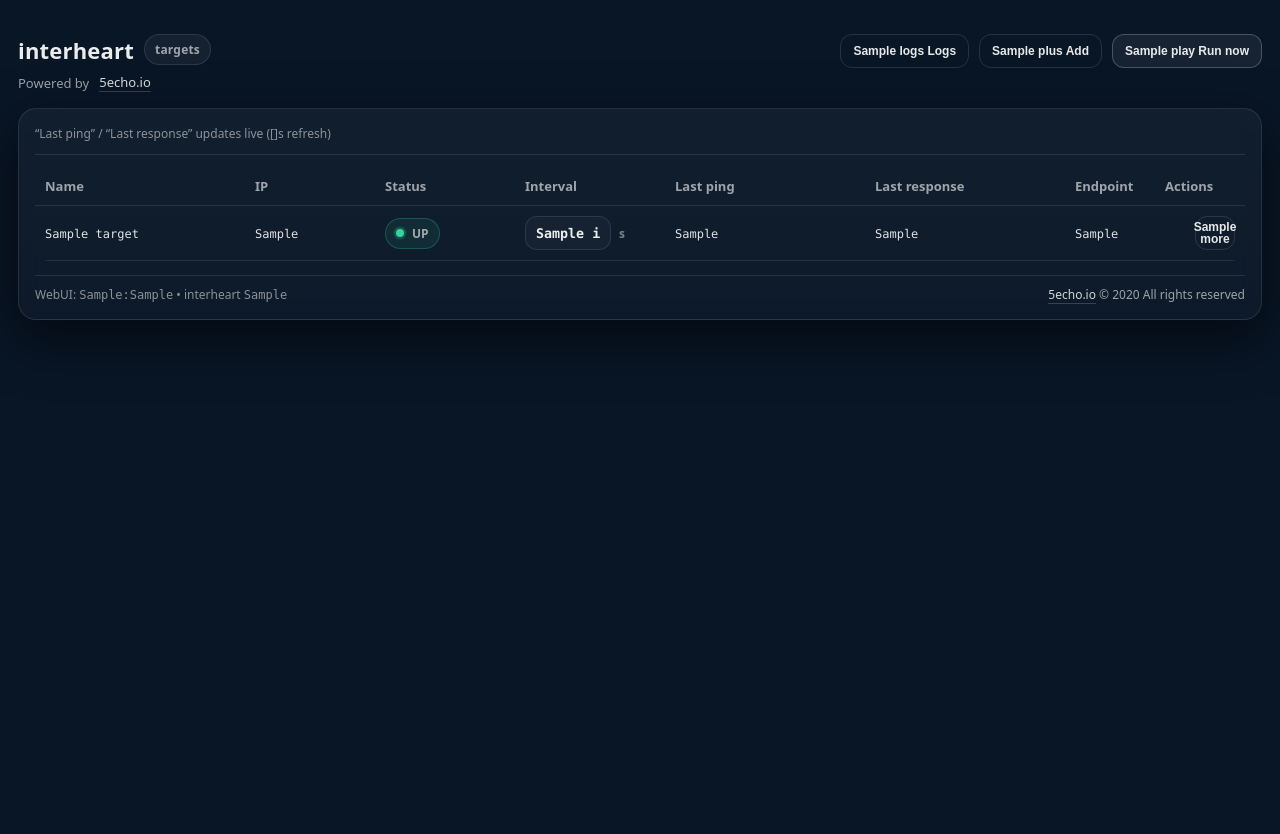
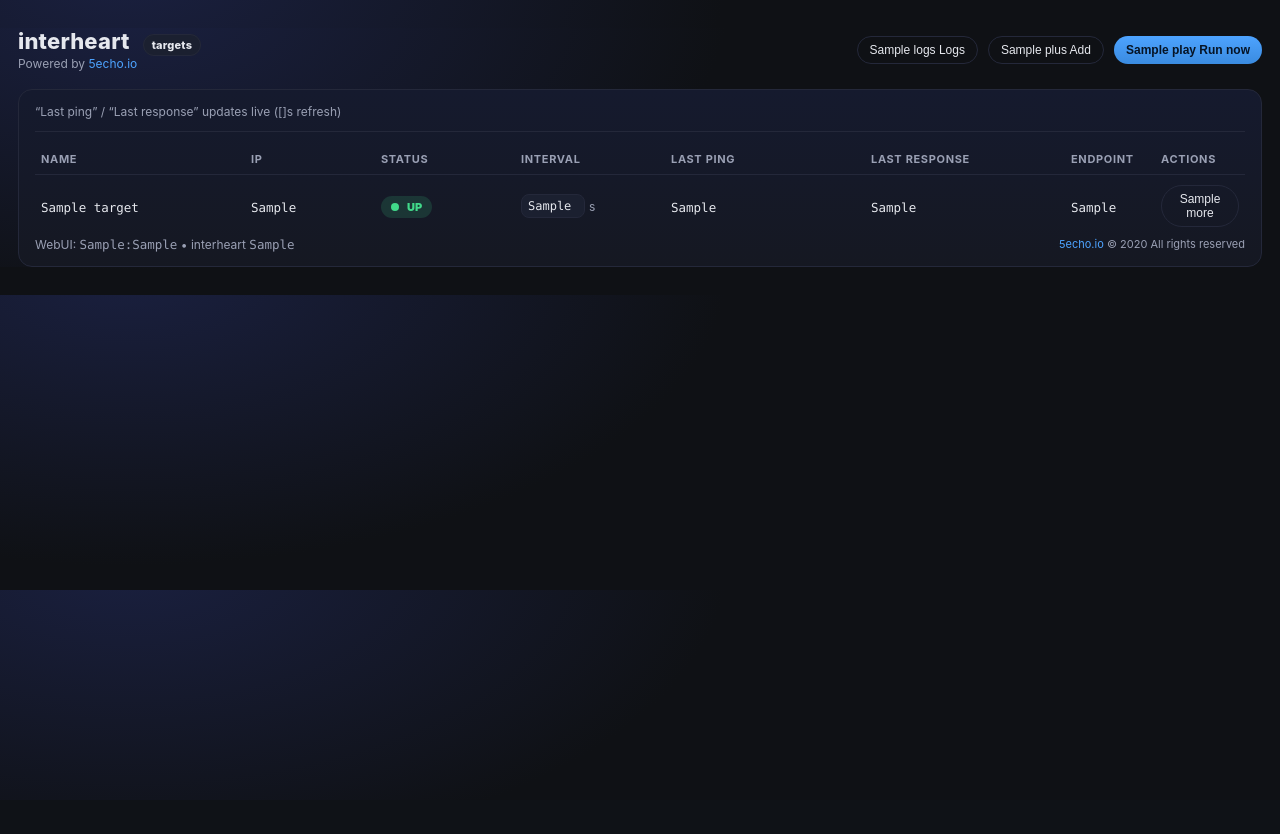
Before and after one commit to 5echo-io/interheart, a Flask app: template webui/templates/index.html in a window 1280 px wide. After the commit the page ends 763 px from the top, so only its background shows below. Run offline with Flask 3, Linux system fonts and the light colour scheme; the template is opened without the code that fills it: most values are stand-ins (such as "Sample title", 1, 10 or a date in 2020).

Commit message:
Update app.css

```diff
--- a/webui/static/app.css
+++ b/webui/static/app.css
@@ -1,301 +1,423 @@
-:root{
-  --bg:#091626;
-  --panel: rgba(12,18,32,.62);
-  --panel2: rgba(12,18,32,.78);
-  --line: rgba(255,255,255,.10);
+:root {
+  --bg: #0f1115;
+  --card: #151822;
+  --card-2: #1b2030;
+  --text: #e6e8ee;
+  --muted: #9aa0b4;
+  --line: #24283a;
 
-  --text: rgba(255,255,255,.92);
-  --muted: rgba(255,255,255,.60);
+  --primary: #4da3ff;
+  --primary-2: #3a8be0;
+  --danger: #ff5c5c;
+  --success: #41d98a;
+  --warn: #ffb020;
 
-  --good:#35d39f;
-  --danger:#ff3b5c;
-  --warn:#ffd34d;
-
-  --shadow: 0 18px 54px rgba(0,0,0,.60);
-  --radius: 18px;
-
-  --mono: ui-monospace, SFMono-Regular, Menlo, Monaco, Consolas, "Liberation Mono", "Courier New", monospace;
-  --sans: ui-sans-serif, system-ui, -apple-system, Segoe UI, Roboto, Helvetica, Arial;
+  --mono: ui-monospace, SFMono-Regular, Menlo, Consolas, monospace;
+  --radius: 14px;
 }
 
-*{box-sizing:border-box}
-html, body{height:100%}
-body{
-  margin:0;
-  font-family:var(--sans);
-  color:var(--text);
-  background: var(--bg);
+* {
+  box-sizing: border-box;
 }
 
-a{ color: inherit; }
-
-.wrap{max-width:1280px;margin:34px auto;padding:0 18px}
-.top{display:flex;align-items:flex-start;justify-content:space-between;gap:18px;margin-bottom:16px}
-.brand{display:flex;flex-direction:column;gap:8px}
-.title{display:flex;align-items:center;gap:10px;font-size:22px;font-weight:900;letter-spacing:.2px}
-.badge{
-  font-size:12px;padding:6px 10px;border-radius:999px;
-  background:rgba(255,255,255,.05);
-  border:1px solid var(--line);
-  color:var(--muted);
+html, body {
+  margin: 0;
+  padding: 0;
+  background: radial-gradient(1200px 600px at 10% -10%, #1a2040 0%, var(--bg) 50%);
+  color: var(--text);
+  font-family: Inter, system-ui, -apple-system, Segoe UI, Roboto, Ubuntu, Cantarell, sans-serif;
 }
 
-.subtitle{color:var(--muted);font-size:13px;display:flex;align-items:center;gap:10px}
-.subtitle a{
-  color:rgba(255,255,255,.85);
-  text-decoration:none;
-  border-bottom:1px solid rgba(255,255,255,.18)
-}
-.subtitle a:hover{border-bottom-color:rgba(255,255,255,.32)}
-
-.card{
-  background: linear-gradient(180deg, rgba(255,255,255,.040), rgba(255,255,255,.018));
-  border:1px solid rgba(255,255,255,.10);
-  border-radius:var(--radius);
-  box-shadow: var(--shadow);
-  padding:16px;
-  overflow:hidden;
-  backdrop-filter: blur(10px);
+a {
+  color: var(--primary);
+  text-decoration: none;
 }
 
-.hint{color:rgba(255,255,255,.52);font-size:12px}
-.sep{height:1px;background:var(--line);margin:12px 0}
-
-input{
-  border-radius:14px;
-  border:1px solid var(--line);
-  background:rgba(255,255,255,.03);
-  color:var(--text);
-  padding:10px 12px;
-  outline:none;
-  transition: border-color .15s ease, filter .15s ease, background .15s ease;
-  font-family:var(--sans);
-}
-input:focus{
-  border-color:rgba(255,255,255,.24);
-  filter:brightness(1.03);
-  background:rgba(255,255,255,.04);
-}
-input::placeholder{color:rgba(255,255,255,.30)}
-
-.btn{
-  border-radius:14px;
-  border:1px solid rgba(255,255,255,.12);
-  padding:10px 12px;
-  cursor:pointer;
-  font-weight:850;
-  color:rgba(255,255,255,.90);
-  background:rgba(255,255,255,.03);
-  transition: transform .12s ease, border-color .12s ease, background .12s ease, filter .12s ease;
-  display:inline-flex;
-  align-items:center;
-  justify-content:center;
-  gap:8px;
-  user-select:none;
-  height:36px;
-  line-height:1;
-}
-.btn:hover{
-  transform: translateY(-1px);
-  border-color: rgba(255,255,255,.20);
-  background:rgba(255,255,255,.04);
-  filter:brightness(1.03);
-}
-.btn:active{transform: translateY(0px)}
-.btn-mini{font-size:12px;padding:0 12px;border-radius:12px;height:34px}
-.btn-ghost{background:transparent;border-color:rgba(255,255,255,.12)}
-.btn-ghost:hover{border-color:rgba(255,255,255,.22)}
-.btn-primary{border-color:rgba(255,255,255,.22);background:rgba(255,255,255,.06)}
-.btn-danger{ border-color:rgba(255,59,92,.28); background:rgba(255,59,92,.10); }
-.btn-danger:hover{ border-color:rgba(255,59,92,.40); background:rgba(255,59,92,.14); }
-
-.right-actions{display:flex;gap:10px;align-items:center;flex-wrap:wrap}
-
-table{width:100%;border-collapse:collapse;border-radius:14px;overflow:hidden}
-th,td{
-  padding:10px;
-  border-bottom:1px solid var(--line);
-  font-size:13px;
-  vertical-align:middle
-}
-th{color:var(--muted);font-weight:850;text-align:left}
-td code{font-family:var(--mono);font-size:12px;color:rgba(255,255,255,.88)}
-
-.chip{
-  display:inline-flex;align-items:center;gap:8px;
-  padding:6px 10px;border-radius:999px;
-  background:rgba(255,255,255,.04);
-  border:1px solid var(--line);
-  color:var(--muted);
-  font-size:12px;
-  white-space:nowrap;
-}
-.dot{width:8px;height:8px;border-radius:99px;background:rgba(255,255,255,.35)}
-.status-up{border-color:rgba(53,211,159,.26);background:rgba(53,211,159,.09)}
-.status-up .dot{background:var(--good);animation:pulse 1.6s infinite}
-.status-down{border-color:rgba(255,59,92,.30);background:rgba(255,59,92,.08)}
-.status-down .dot{background:var(--danger)}
-.status-unknown{border-color:rgba(255,211,77,.22);background:rgba(255,211,77,.06)}
-.status-unknown .dot{background:var(--warn)}
-@keyframes pulse{
-  0%{box-shadow:0 0 0 0 rgba(53,211,159,.28)}
-  70%{box-shadow:0 0 0 10px rgba(53,211,159,0)}
-  100%{box-shadow:0 0 0 0 rgba(53,211,159,0)}
+a:hover {
+  text-decoration: underline;
 }
 
-.interval-wrap{display:flex;align-items:center;gap:8px}
-.interval-input{
-  width:86px;height:34px;padding:8px 10px;border-radius:12px;font-weight:850;
-  font-family:var(--mono);
-  background:rgba(255,255,255,.03);
-}
-.interval-suffix{color:rgba(255,255,255,.45);font-size:12px;font-weight:850}
-
-.menu{position:relative;display:inline-block}
-.menu-btn{width:40px;height:34px;display:inline-flex;align-items:center;justify-content:center;border-radius:12px}
-.menu-dd{
-  position:absolute;right:0;top:42px;width:220px;
-  background:rgba(10,16,28,.96);
-  border:1px solid rgba(255,255,255,.12);
-  border-radius:14px;
-  box-shadow: 0 22px 60px rgba(0,0,0,.70);
-  padding:6px;
-  display:none;
-  z-index:50;
-  transform-origin: top right;
-  animation: pop .14s ease;
-}
-@keyframes pop{from{transform:translateY(-4px) scale(.98);opacity:.70}to{transform:translateY(0) scale(1);opacity:1}}
-.menu.show .menu-dd{display:block}
-.menu-item{
-  width:100%;border:0;background:transparent;color:rgba(255,255,255,.86);
-  padding:10px 10px;border-radius:12px;cursor:pointer;
-  display:flex;align-items:center;gap:10px;font-weight:850;height:38px;
-}
-.menu-item:hover{background:rgba(255,255,255,.06)}
-.menu-item.danger:hover{background:rgba(255,59,92,.10)}
-
-.toasts{
-  position:fixed;top:18px; right:18px;display:flex;flex-direction:column;gap:10px;
-  z-index:9999;width:min(460px, calc(100vw - 24px));pointer-events:none;
-}
-.toast{
-  pointer-events:auto;border-radius:16px;border:1px solid rgba(255,255,255,.12);
-  background:rgba(10,16,28,.92);box-shadow: 0 18px 54px rgba(0,0,0,.70);
-  padding:12px 12px;display:flex;gap:10px;align-items:flex-start;animation: toastIn .14s ease;
-}
-@keyframes toastIn{from{transform:translateY(-6px);opacity:.65}to{transform:translateY(0);opacity:1}}
-.toast b{font-size:13px}
-.toast p{margin:2px 0 0 0;font-size:12px;color:rgba(255,255,255,.64);line-height:1.35}
-.toast .x{margin-left:auto;cursor:pointer;border:0;background:transparent;color:rgba(255,255,255,.70);font-weight:900}
-
-.modal{
-  position:fixed;inset:0;display:none;align-items:center;justify-content:center;
-  z-index:9997;padding:26px;background:rgba(0,0,0,.60);backdrop-filter: blur(12px);
-}
-.modal.show{display:flex}
-.modal-card{
-  width:min(980px, calc(100vw - 40px));
-  max-height:min(82vh, 880px);
-  display:flex;flex-direction:column;
-  border:1px solid rgba(255,255,255,.12);
-  border-radius:22px;
-  background:rgba(10,16,28,.94);
-  box-shadow: 0 26px 70px rgba(0,0,0,.72);
-  overflow:hidden;
-}
-.modal-card.small{ width:min(560px, calc(100vw - 40px)); max-height:none; }
-.modal-head{
-  padding:14px 14px;border-bottom:1px solid rgba(255,255,255,.10);
-  display:flex;gap:12px;align-items:center;justify-content:space-between;flex-wrap:nowrap;
-}
-.modal-title{display:flex;align-items:center;gap:10px;min-width:0;white-space:nowrap}
-.modal-title b{font-size:14px}
-.modal-title span{font-size:12px;color:rgba(255,255,255,.62)}
-.modal-actions{display:flex;gap:10px;align-items:center;justify-content:flex-end;flex-wrap:nowrap}
-.modal-body{padding:16px;overflow:auto;flex:1;display:flex;flex-direction:column;gap:12px}
-
-.logbox{
-  width:100%;min-height:380px;background:rgba(255,255,255,.03);
-  border:1px solid rgba(255,255,255,.10);border-radius:16px;padding:12px;
-  font-family:var(--mono);font-size:12px;line-height:1.45;color:rgba(255,255,255,.84);
-  white-space:pre;overflow:auto;position:relative;
+code {
+  font-family: var(--mono);
+  font-size: 12.5px;
 }
 
-.flash{animation: flash .80s ease;border-radius:10px;padding:2px 6px}
-@keyframes flash{0%{background:rgba(255,255,255,.18)}100%{background:transparent}}
-
-tr.working td{background:rgba(255,255,255,.035)}
-tr.working td:first-child{position:relative}
-tr.working td:first-child:before{
-  content:"";position:absolute;left:0;top:0;bottom:0;width:3px;border-radius:3px;
-  background:rgba(255,255,255,.20);
-}
-tr.blink-ok td{animation: rowOk .9s ease}
-tr.blink-bad td{animation: rowBad .9s ease}
-@keyframes rowOk{0%{background:rgba(53,211,159,.16)}100%{background:transparent}}
-@keyframes rowBad{0%{background:rgba(255,59,92,.14)}100%{background:transparent}}
-
-.footer{
-  margin-top:14px;color:var(--muted);font-size:12px;
-  display:flex;align-items:center;justify-content:space-between;gap:10px;
-  padding-top:10px;border-top:1px solid var(--line);
-}
-.footer a{
-  color:rgba(255,255,255,.82);
-  text-decoration:none;
-  border-bottom:1px solid rgba(255,255,255,.18)
-}
-.footer a:hover{border-bottom-color:rgba(255,255,255,.34)}
-
-.grid3{display:grid;grid-template-columns: 1.2fr 1fr .7fr;gap:12px}
-.field label{display:block;font-size:12px;color:rgba(255,255,255,.55);margin:0 0 6px 2px}
-.field input{width:100%}
-
-.modal-foot-actions{display:flex;justify-content:flex-end;gap:10px;margin-top:12px}
-
-.summary-wrap{display:grid;grid-template-columns: repeat(5, 1fr);gap:12px}
-.metric{border:1px solid rgba(255,255,255,.10);background:rgba(255,255,255,.03);border-radius:16px;padding:12px}
-.metric b{font-size:12px;color:rgba(255,255,255,.65);display:block;margin-bottom:6px}
-.metric .v{font-size:18px;font-weight:900;letter-spacing:.2px}
-.bar{height:10px;border-radius:999px;background:rgba(255,255,255,.06);border:1px solid rgba(255,255,255,.08);overflow:hidden;margin-top:10px}
-.bar > div{height:100%;width:0%;background:rgba(255,255,255,.28);transition: width .25s ease}
-.summary-sub{
-  display:flex;align-items:center;justify-content:space-between;gap:10px;margin-top:10px;
-  color:rgba(255,255,255,.60);font-size:12px;font-family:var(--mono)
+.wrap {
+  max-width: 1320px;
+  margin: 28px auto;
+  padding: 0 18px;
 }
 
-.run-live{
-  display:inline-flex;align-items:center;gap:10px;
-  padding:8px 10px;border-radius:14px;
-  border:1px solid rgba(255,255,255,.10);
-  background:rgba(255,255,255,.03);
-  font-family:var(--mono);
-  font-size:12px;
-  color:rgba(255,255,255,.78);
-}
-.run-live .pulse{
-  width:10px;height:10px;border-radius:999px;background:rgba(255,255,255,.30);
-  animation: pulse2 1.2s infinite;
-}
-@keyframes pulse2{
-  0%{box-shadow:0 0 0 0 rgba(255,255,255,.18)}
-  70%{box-shadow:0 0 0 12px rgba(255,255,255,0)}
-  100%{box-shadow:0 0 0 0 rgba(255,255,255,0)}
+/* ---------- Top ---------- */
+
+.top {
+  display: flex;
+  align-items: center;
+  justify-content: space-between;
+  margin-bottom: 18px;
 }
 
-.danger-box{
-  border:1px solid rgba(255,59,92,.22);
-  background:rgba(255,59,92,.08);
-  border-radius:16px;
-  padding:12px;
-  color:rgba(255,255,255,.86);
+.brand .title {
+  font-size: 22px;
+  font-weight: 800;
+  letter-spacing: .2px;
 }
 
-@media (max-width: 940px){
-  .footer{flex-direction:column;align-items:flex-start}
-  .modal-head{flex-direction:column;align-items:stretch;gap:10px}
-  .modal-actions{justify-content:flex-start;flex-wrap:wrap}
-  .grid3{grid-template-columns:1fr}
-  .summary-wrap{grid-template-columns:1fr 1fr}
+.brand .badge {
+  background: var(--card-2);
+  border: 1px solid var(--line);
+  padding: 3px 8px;
+  border-radius: 999px;
+  font-size: 11px;
+  margin-left: 8px;
 }
+
+.brand .subtitle {
+  color: var(--muted);
+  font-size: 12px;
+  margin-top: 2px;
+}
+
+.right-actions {
+  display: flex;
+  gap: 10px;
+}
+
+/* ---------- Buttons ---------- */
+
+.btn {
+  border: 1px solid var(--line);
+  background: var(--card-2);
+  color: var(--text);
+  border-radius: 999px;
+  padding: 8px 14px;
+  font-size: 13px;
+  cursor: pointer;
+  display: inline-flex;
+  align-items: center;
+  gap: 8px;
+}
+
+.btn svg {
+  width: 14px;
+  height: 14px;
+}
+
+.btn:hover {
+  background: #20264a;
+}
+
+.btn-mini {
+  padding: 6px 12px;
+  font-size: 12px;
+}
+
+.btn-primary {
+  background: linear-gradient(180deg, var(--primary), var(--primary-2));
+  border: none;
+  color: #061425;
+  font-weight: 700;
+}
+
+.btn-primary:hover {
+  filter: brightness(1.05);
+}
+
+.btn-ghost {
+  background: transparent;
+}
+
+.btn-danger {
+  background: linear-gradient(180deg, #ff6b6b, var(--danger));
+  border: none;
+  color: #2b0b0b;
+  font-weight: 700;
+}
+
+/* ---------- Card ---------- */
+
+.card {
+  background: linear-gradient(180deg, #151a2e, var(--card));
+  border: 1px solid var(--line);
+  border-radius: var(--radius);
+  padding: 14px 16px;
+}
+
+.sep {
+  height: 1px;
+  background: var(--line);
+  margin: 12px 0;
+}
+
+.hint {
+  color: var(--muted);
+  font-size: 12px;
+}
+
+/* ---------- Table ---------- */
+
+table {
+  width: 100%;
+  border-collapse: collapse;
+  margin-top: 8px;
+}
+
+thead th {
+  text-align: left;
+  font-size: 11px;
+  color: var(--muted);
+  padding: 8px 6px;
+  text-transform: uppercase;
+  letter-spacing: .06em;
+}
+
+tbody tr {
+  border-top: 1px solid var(--line);
+}
+
+tbody td {
+  padding: 10px 6px;
+  vertical-align: middle;
+}
+
+tbody tr:hover {
+  background: rgba(255,255,255,0.02);
+}
+
+/* ---------- Status ---------- */
+
+.chip {
+  display: inline-flex;
+  align-items: center;
+  gap: 8px;
+  padding: 4px 10px;
+  border-radius: 999px;
+  font-size: 11px;
+}
+
+.status-chip .dot {
+  width: 8px;
+  height: 8px;
+  border-radius: 50%;
+}
+
+.status-up {
+  background: rgba(65,217,138,.15);
+  color: var(--success);
+}
+
+.status-up .dot {
+  background: var(--success);
+}
+
+.status-down {
+  background: rgba(255,92,92,.15);
+  color: var(--danger);
+}
+
+.status-down .dot {
+  background: var(--danger);
+}
+
+.status-unknown {
+  background: rgba(255,176,32,.15);
+  color: var(--warn);
+}
+
+.status-unknown .dot {
+  background: var(--warn);
+}
+
+/* ---------- Interval ---------- */
+
+.interval-wrap {
+  display: inline-flex;
+  align-items: center;
+  gap: 4px;
+}
+
+.interval-input {
+  width: 64px;
+  padding: 4px 6px;
+  background: var(--card-2);
+  border: 1px solid var(--line);
+  border-radius: 8px;
+  color: var(--text);
+  font-family: var(--mono);
+  font-size: 12px;
+}
+
+.interval-suffix {
+  font-size: 12px;
+  color: var(--muted);
+}
+
+/* ---------- Menu ---------- */
+
+.menu {
+  position: relative;
+  display: inline-block;
+}
+
+.menu-dd {
+  position: absolute;
+  right: 0;
+  top: 34px;
+  background: var(--card-2);
+  border: 1px solid var(--line);
+  border-radius: 12px;
+  min-width: 160px;
+  display: none;
+  z-index: 50;
+}
+
+.menu-dd.open {
+  display: block;
+}
+
+.menu-item {
+  padding: 10px 12px;
+  font-size: 13px;
+  display: flex;
+  align-items: center;
+  gap: 10px;
+  background: transparent;
+  border: none;
+  color: var(--text);
+  cursor: pointer;
+  width: 100%;
+  text-align: left;
+}
+
+.menu-item:hover {
+  background: rgba(255,255,255,.05);
+}
+
+.menu-item.danger {
+  color: var(--danger);
+}
+
+/* ---------- Modals ---------- */
+
+.modal {
+  position: fixed;
+  inset: 0;
+  background: rgba(8,10,18,.7);
+  display: none;
+  align-items: center;
+  justify-content: center;
+  z-index: 200;
+}
+
+.modal[aria-hidden="false"] {
+  display: flex;
+}
+
+.modal-card {
+  background: linear-gradient(180deg, #151a2e, var(--card));
+  border: 1px solid var(--line);
+  border-radius: var(--radius);
+  width: 760px;
+  max-width: calc(100vw - 32px);
+  overflow: hidden;
+}
+
+.modal-card.small {
+  width: 420px;
+}
+
+.modal-head {
+  padding: 14px 16px;
+  border-bottom: 1px solid var(--line);
+  display: flex;
+  justify-content: space-between;
+  align-items: center;
+}
+
+.modal-title b {
+  font-size: 16px;
+}
+
+.modal-title span {
+  display: block;
+  font-size: 12px;
+  color: var(--muted);
+}
+
+.modal-body {
+  padding: 16px;
+}
+
+.footer {
+  display: flex;
+  justify-content: space-between;
+  font-size: 11px;
+  color: var(--muted);
+}
+
+/* ---------- Forms ---------- */
+
+.field {
+  display: flex;
+  flex-direction: column;
+  gap: 4px;
+}
+
+.field label {
+  font-size: 12px;
+  color: var(--muted);
+}
+
+.field input {
+  padding: 8px 10px;
+  border-radius: 10px;
+  border: 1px solid var(--line);
+  background: var(--card-2);
+  color: var(--text);
+}
+
+.grid3 {
+  display: grid;
+  grid-template-columns: repeat(3, 1fr);
+  gap: 10px;
+}
+
+.modal-foot-actions {
+  display: flex;
+  gap: 10px;
+  margin-top: 14px;
+}
+
+/* ---------- Logs ---------- */
+
+.logbox {
+  background: #0b0d14;
+  border: 1px solid var(--line);
+  border-radius: 12px;
+  padding: 12px;
+  height: 360px;
+  overflow: auto;
+  white-space: pre-wrap;
+  font-family: var(--mono);
+  font-size: 12px;
+}
+
+/* ---------- Toasts ---------- */
+
+.toasts {
+  position: fixed;
+  bottom: 20px;
+  right: 20px;
+  display: flex;
+  flex-direction: column;
+  gap: 10px;
+  z-index: 500;
+}
+
+.toast {
+  background: var(--card-2);
+  border: 1px solid var(--line);
+  border-radius: 12px;
+  padding: 10px 14px;
+  font-size: 13px;
+}
```
